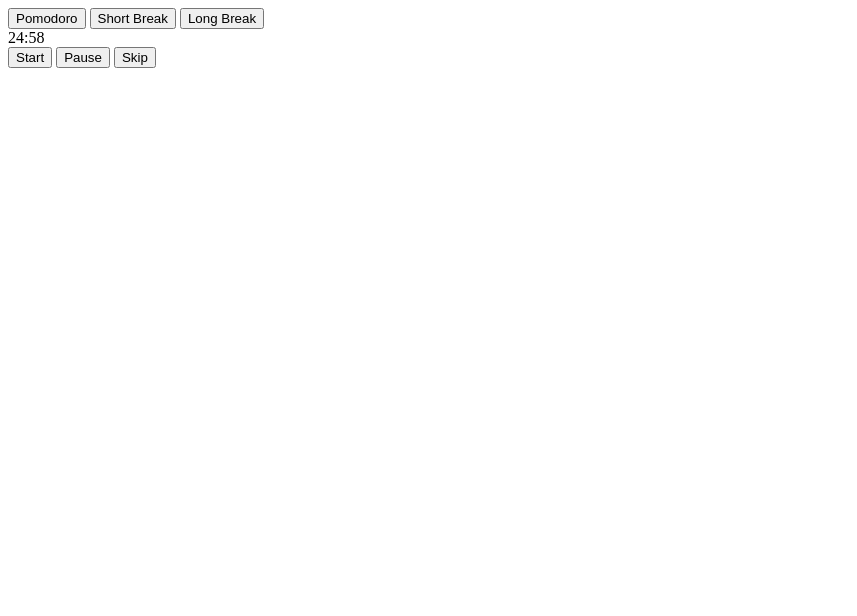
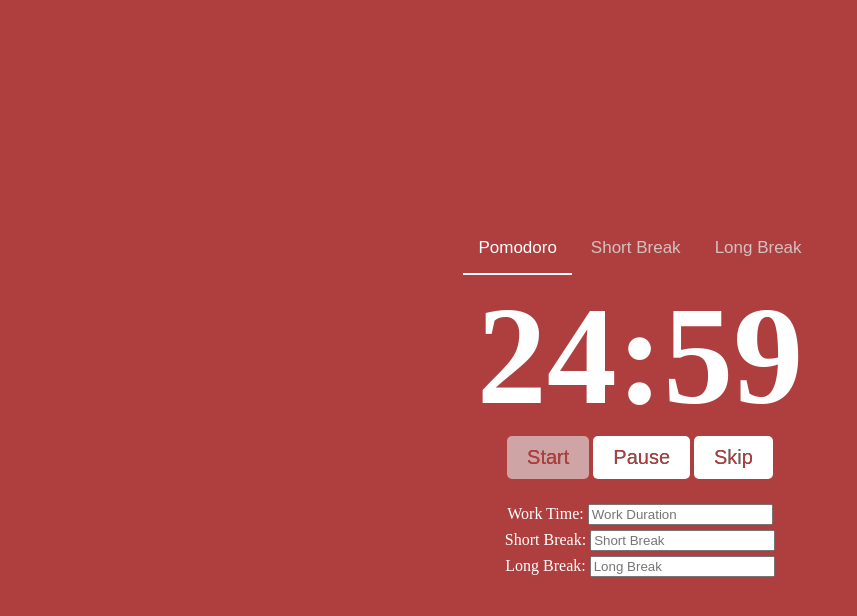
Before and after one commit to O1iviaC/pomodoro, a plain HTML site: page index.html in a window 1280 px wide. Both pictures are taken after a click on the button "Start". Shown: the whole page, without its empty margins (0-857 px from the left). Drawn offline with Linux system fonts and the light colour scheme.

Commit message:
stage 1 of timer complete

```diff
--- a/index.html
+++ b/index.html
@@ -9,16 +9,21 @@
 </head>
 <body>
     <div id="modes">
-        <button data-mode-id="pomodoro">Pomodoro</button>
-        <button data-mode-id="short">Short Break</button>
-        <button data-mode-id="long">Long Break</button>
+        <button data-mode-id="pomodoro" class = "mode active">Pomodoro</button>
+        <button data-mode-id="short" class = "mode">Short Break</button>
+        <button data-mode-id="long" class = "mode">Long Break</button>
     </div>
     <div id="timer">25:00</div>
     <div id="controls">
-        <button onclick="startTimer()">Start</button>
-        <button onclick="pauseTimer()">Pause</button>
-        <button onclick="skipTimer()">Skip</button>
+        <button onclick="startTimer()" class="timer-control start">Start</button>
+        <button onclick="pauseTimer()" class="timer-control pause">Pause</button>
+        <button onclick="nextMode()" class="timer-control skip">Skip</button>
 
+    </div>
+    <div id="duration-control">
+        Work Time: <input type="number" placeholder="Work Duration" class="duration" data-duration-id="pomodoro"> <br>
+        Short Break: <input type="number" placeholder="Short Break" class="duration" data-duration-id="short"> <br>
+        Long Break: <input type="number" placeholder="Long Break" class="duration" data-duration-id="long"> <br>
     </div>
 </body>
 
--- a/pomodoro.css
+++ b/pomodoro.css
@@ -0,0 +1,95 @@
+:root{
+    --pomodoro: #af3f3f;
+    --short: #3fa4af;
+    --long: #73af3f;
+}
+
+html {
+    text-align: center;
+    background-color: var(--pomodoro);
+    color: white;
+    display: flex;
+    justify-content:center;
+    height: 100%;
+    margin: 0;
+    padding: 0;
+    align-items: center;
+    flex-direction: column;
+    transition: background-colour 0.5s ease;
+}
+
+
+#timer {
+    font-size: 140px;
+    font-weight: bold;
+    user-select: none;
+}
+
+.mode{
+    border: none;
+    background: transparent;
+    cursor: pointer;
+    border-bottom: 1px rgb(220, 220, 220);
+    color: rgba(218, 218, 218, 0.837);
+    padding: 15px;
+    font-size: 17px;
+    transition-duration: 0.2s;
+
+}
+
+
+.mode.active {
+    color: white;
+    border-bottom: 2px solid white;
+}
+
+.mode.active:hover {
+    color: white;
+    border-bottom: 2px solid white;
+}
+
+.mode:hover{
+    color: white;
+    border-bottom: 1px solid white;
+}
+
+.timer-control {
+    border:none;
+    background-color: rgb(255, 255, 255);
+    border-radius: 5px;
+    cursor: pointer;
+    color: black;
+    mix-blend-mode: lighten;
+    padding: 10px 20px;
+    font-size: 20px;
+    transition-duration: 0.2s
+}
+
+.timer-control:disabled {
+    background-color: rgb(227, 226, 226, 0.62);
+}
+.timer-control:disabled:hover {
+   background-color: rgb(227, 226, 226, 0.62);
+}
+.timer-control:hover {
+    background-color: rgb(228, 228, 228);
+}
+
+#duration-control {
+    margin-top: 20px;
+    user-select: none;
+}
+
+#duration-control .duration {
+    margin-top: 5px;
+}
+
+input::-webkit-outer-spin-button,
+input::-webkit-inner-spin-button {
+    -webkit-appearance: none;
+    margin: 0;
+}
+
+input[type=number] {
+    -moz-appearance: textfield;
+}
--- a/pomodoro.js
+++ b/pomodoro.js
@@ -1,4 +1,4 @@
-var time = 25 * 60; //25 miutes in seconds
+var time = 25 * 60; //25 minutes in seconds
 var timerInterval;
 var currentMode = "pomodoro";
 var MODES = {
@@ -6,38 +6,76 @@ var MODES = {
     short: 5,
     long: 15,
 }
+const DEFAULT_MODES = {
+    pomodoro: 25,
+    short: 5,
+    long: 15,
+}
+var totalBreaks = 0
+const alarmSound = new Audio(`times-up.mp3`);
 
 document.querySelectorAll("#modes button")
     .forEach(button => {
         button.addEventListener('click', handleModeButtons)
     });
 
+document.querySelectorAll("#duration-control input")
+    .forEach(function(input){
+        input.addEventListener('change', durationControlHandler);
+        input.value = '';
+    })
+
+function durationControlHandler(event){
+    var value = event.target.value.trim();
+    var durationId = event.target.dataset.durationId;
+
+    if(value != '' && !isNaN(value) && Number.isInteger(parseFloat(value)) && parseInt(value) != 0) {
+        MODES[durationId] = parseInt(value);
+    } else {
+        MODES[durationId] = DEFAULT_MODES[durationId];
+    }
+
+    resetTimer();
+}
 function handleModeButtons(event){
     switchMode(event.target.dataset.modeId);
 }
 
+function updateControlButtons(isrunning){
+    var start_button = document.querySelector(".timer-control.start");
+    var pause_button = document.querySelector(".timer-control.pause");
+    var skip_button = document.querySelector(".timer-control.skip");
+
+    if(isrunning){
+        start_button.disabled = true;
+        pause_button.disabled = false;
+    } else {
+        start_button.disabled = false;
+        pause_button.disabled = true;
+    }
+}
+
 function switchMode(mode) {
-    /*
-    pomodoro mode: pomodoro
-    short break: short
-    long break: long
-    */
-
     currentMode = mode;
+    document.documentElement.style.backgroundColor = "var(--" + mode +")";
+    document.querySelectorAll("#modes button")
+        .forEach(elem => {
+        elem.classList.remove("active") // removes active state from a mode that we're switching from
+    });
+    document.querySelector(`button[data-mode-id="${mode}"]`).classList.add('active'); //adds active state to mode we're switching to
     resetTimer();
 }
 
 function startTimer() {
     timerInterval = setInterval(updateTimer, 1000) // 1 second = 1000 miliseconds (function is called every second)
+    updateControlButtons(true);
 }
 function pauseTimer() {
     clearInterval(timerInterval);
+    updateControlButtons(false);
 }
-function skipTimer() {}
 
 function updateTimer() {
-    time -=1;
-
     var minutes = Math.floor(time / 60); //floor removes decimals
     var seconds = time % 60;
 
@@ -46,11 +84,35 @@ function updateTimer() {
     seconds = seconds < 10 ? "0" + seconds: seconds; // display 12:02 instead of just 12:2
 
     document.getElementById("timer").textContent = minutes + ":" + seconds;
+    document.title = `${minutes}:${seconds} - Pomodoro`; //changes title of tab
+    if(time <= -1) {
+        pauseTimer();
+        nextMode();
+        resetTimer();
+        alarmSound.play();
+        alert("Time's up!");
+        alarmSound.pause();
+        alarmSound.currentTime = 0;  // makes it so you can start audio file from the beginning again next time
+    }
+    time -=1;
+}
 
+function nextMode() {
+    if(currentMode == "pomodoro"){
+        totalBreaks++;
+        if (totalBreaks % 4 == 0){
+            switchMode("long");
+        } else {
+            switchMode("short");
+        }
+    } else {
+        switchMode("pomodoro");
+    }
 }
 
 function resetTimer() {
     time = MODES[currentMode] * 60;
     clearInterval(timerInterval);
     updateTimer();
+    updateControlButtons(false);
 }
```
Also changed, not shown: 1 other file.
